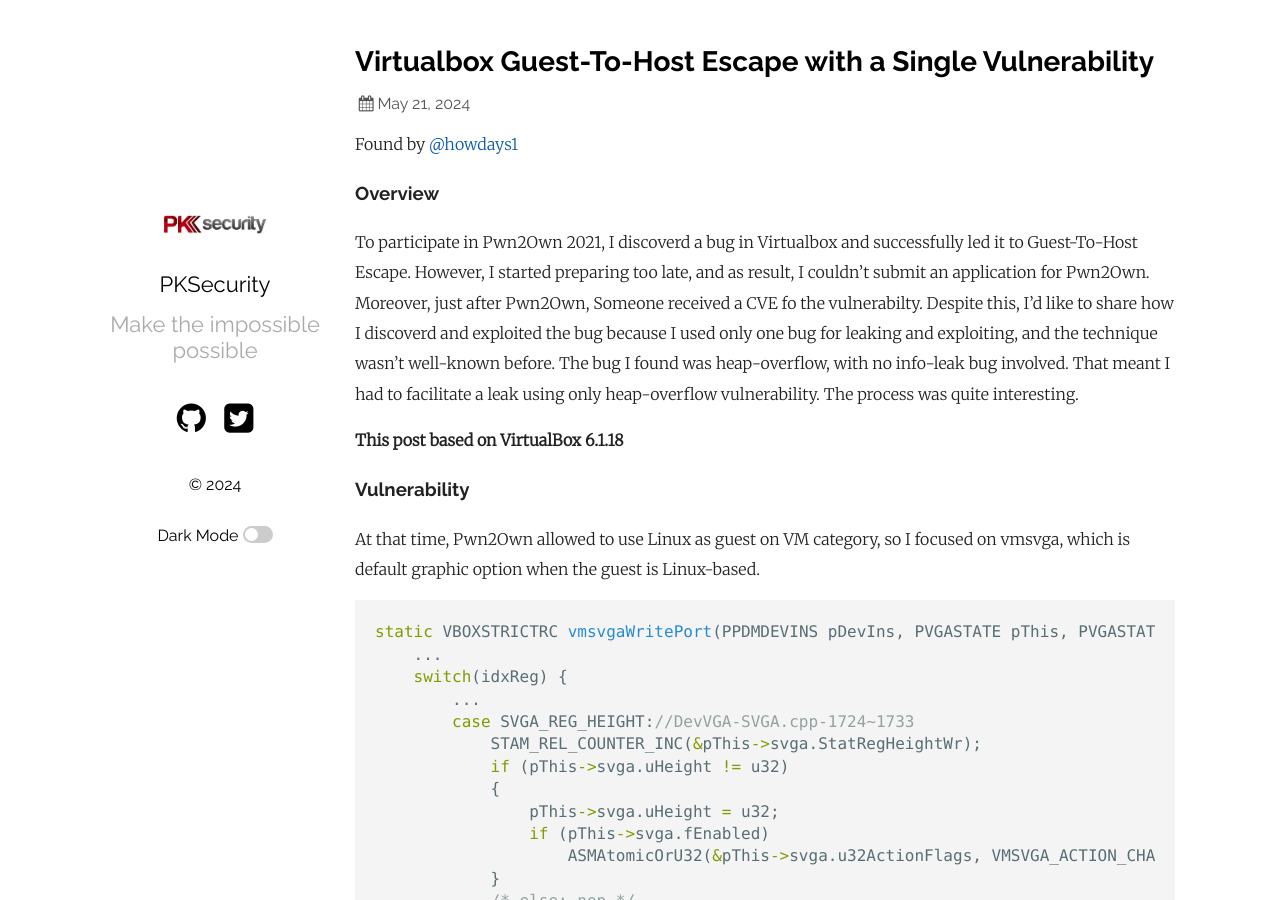
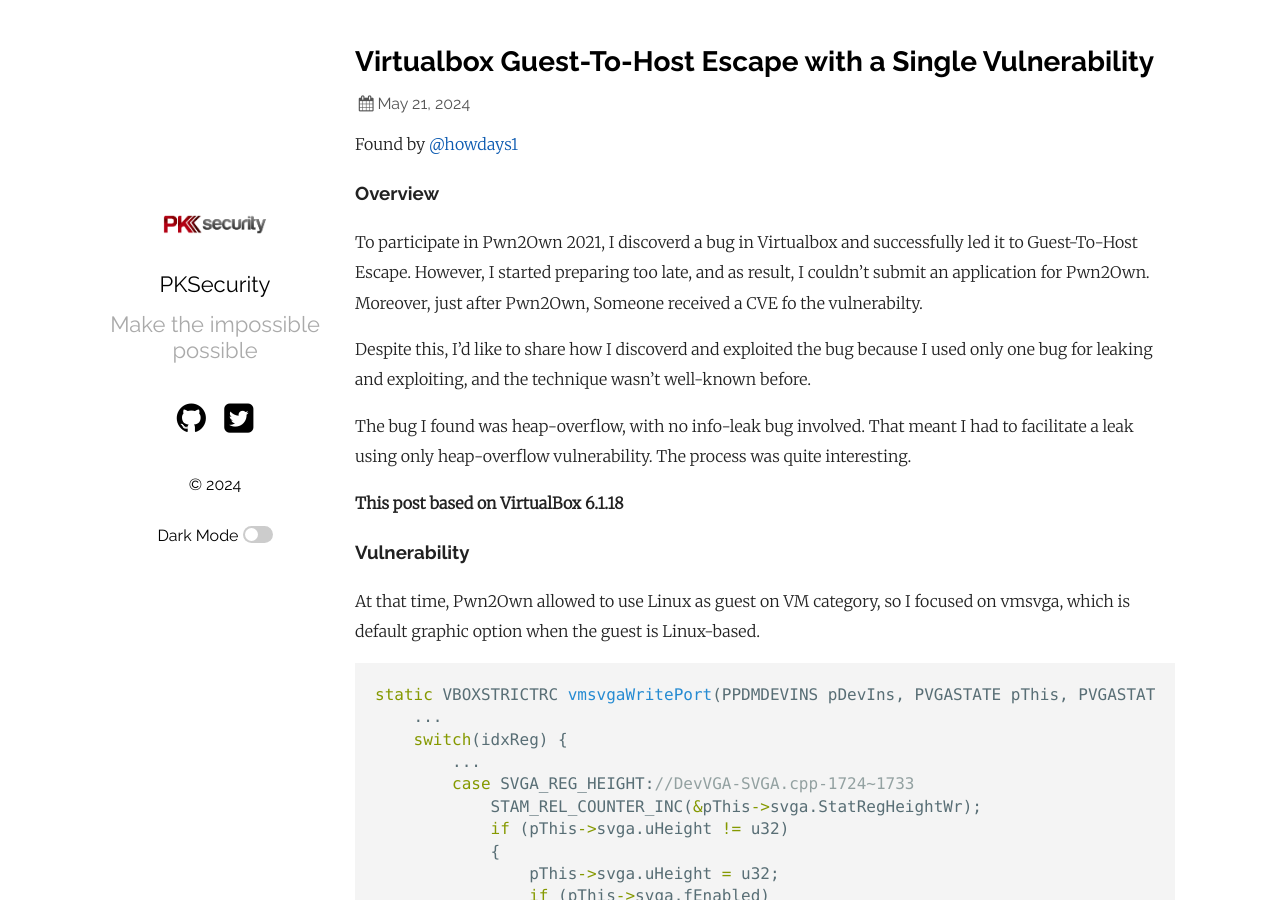
Before and after one commit to PKSecurity/pksecurity.github.io, a Jekyll site: the page built from _posts/2024-05-21-virtualbox_escape_2021.markdown, in a window 1280 px wide and 900 px high. Built offline with Jekyll 4.4.1, drawn with Linux system fonts in a browser that asks for light colours; some of the changed text lies outside the part shown.

Commit message:
Update 2024-05-21-virtualbox_escape_2021.markdown

```diff
--- a/_posts/2024-05-21-virtualbox_escape_2021.markdown
+++ b/_posts/2024-05-21-virtualbox_escape_2021.markdown
@@ -10,7 +10,9 @@ Found by [@howdays1](https://x.com/howdays1)
 ### Overview
 
 To participate in Pwn2Own 2021, I discoverd a bug in Virtualbox and successfully led it to Guest-To-Host Escape. However, I started preparing too late, and as result, I couldn't submit an application for Pwn2Own. Moreover, just after Pwn2Own, Someone received a CVE fo the vulnerabilty.
+
 Despite this, I'd like to share how I discoverd and exploited the bug because I used only one bug for leaking and exploiting, and the technique wasn't well-known before.
+
 The bug I found was heap-overflow, with no info-leak bug involved. That meant I had to facilitate a leak using only heap-overflow vulnerability. The process was quite interesting.
 
 
@@ -257,7 +259,7 @@ Because the host was Windows at Pwn2Own, I was able to use [LFH](https://illmati
 2. Create URB of size **N** and Free it to insert it into FreeList of URB free management system(though it's not actually freed on NTMalloc).
 3. Using the found Heap-overflow vulnerability, overwrite `cbAllocated` of the freed URB's to a huge value like 0x41414141.
 4. To be allocated next to the free URB, spray `VBoxGuestPropSvc` of size **N**.
-5. Request to create a new URB with a size more than three times larger than **N***.
+5. Request to create a new URB with a size more than three times larger than **N**.
 6. Because the `cbAllocated` value of the freed URB was overwritten to a huge value by [3], even if `vusbUrbPoolAlloc` gets request to the size of [5] which is larger than **N**, the function obtains the freed URB from FreeList.
 7. The pVUsb of the URB is written to ``&URB[cbData = N*3 ([5])]``.
 8. `&URB[N*3]` overlaps with the space of `VBoxGuestPropSvc`, which the guest can read and write freely. Therefore Guest can leak PIE and Heap.
@@ -345,6 +347,7 @@ int HGCMThread::MsgComplete(HGCMMsgCore *pMsg, int32_t result)
 [2]: The flow reaches to `HGCMThread::MsgComplete` from [1]. The `pMsg` in the function is same as `it->mHandle` and, it calls `m_pfnCallback` which is a function pointer.
 
 Using the heap-overflow vulnerability, I could write it->mHandle to an arbitrary value, and the second argument of m_pfnCallback is pMsg (from it->mHandle).
+
 Finally, I succeeded in leading it to a ROP attack.
 
 ### Demo
```
